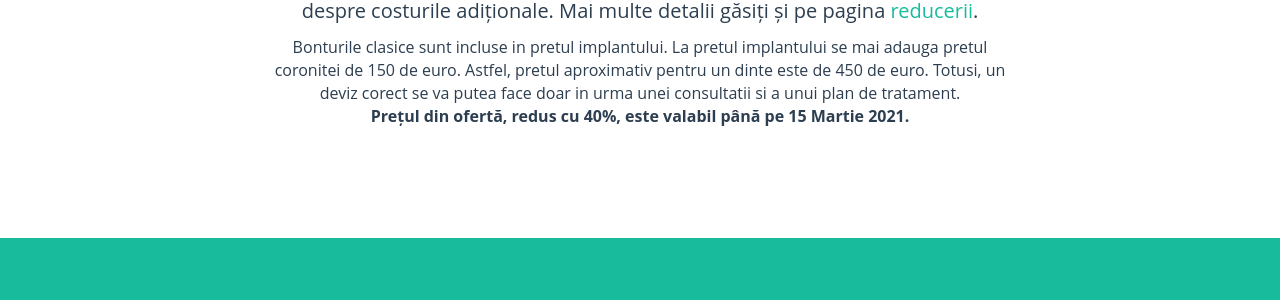
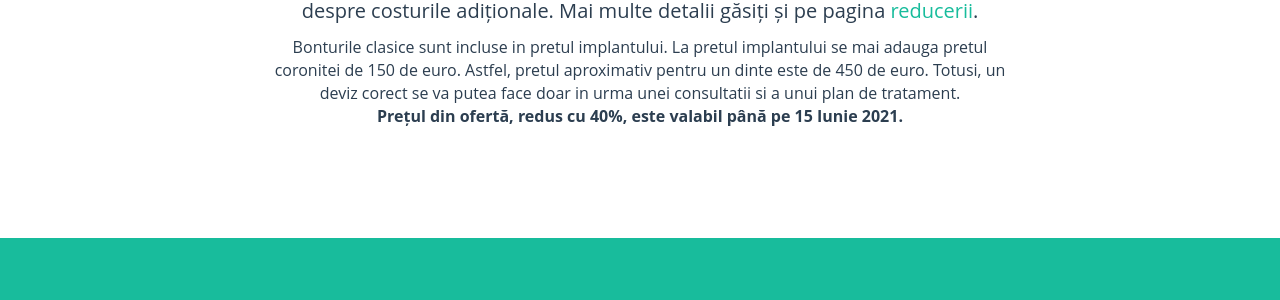
Before and after one commit to littledentgopo/offerdent, a Jekyll site: the page built from index.html, in a window 1280 px wide and 900 px high, scrolled down 1404 px. Shown: the part 155-455 px from the top of the window. Built offline with Jekyll 4.4.1, drawn with Linux system fonts in a browser that asks for light colours; comment, search, counter and statistics services are not loaded.

Commit message:
update expiry

```diff
--- a/_config.yml
+++ b/_config.yml
@@ -28,8 +28,8 @@ contact:
 
 
 offer:
-    expirydate: 15 Martie 2021
-    extramonth: Ianuarie 2021
+    expirydate: 15 Iunie 2021
+    extramonth: Iunie 2021
 
 
 permalink: none
```
